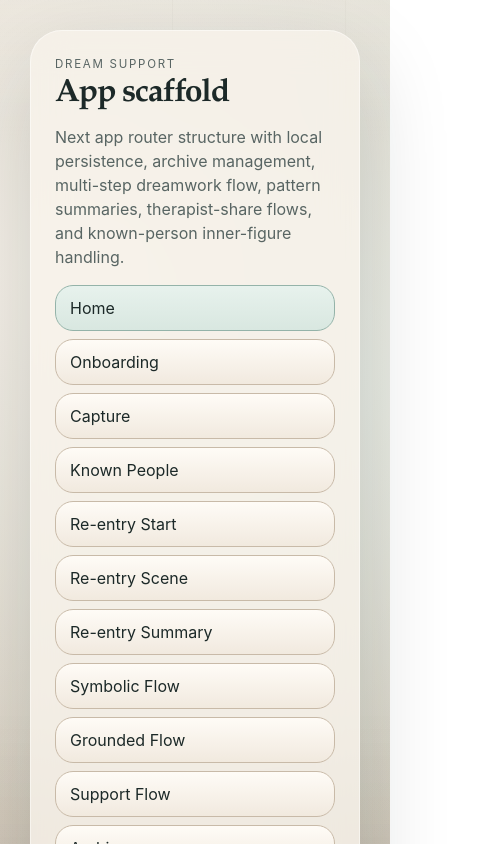
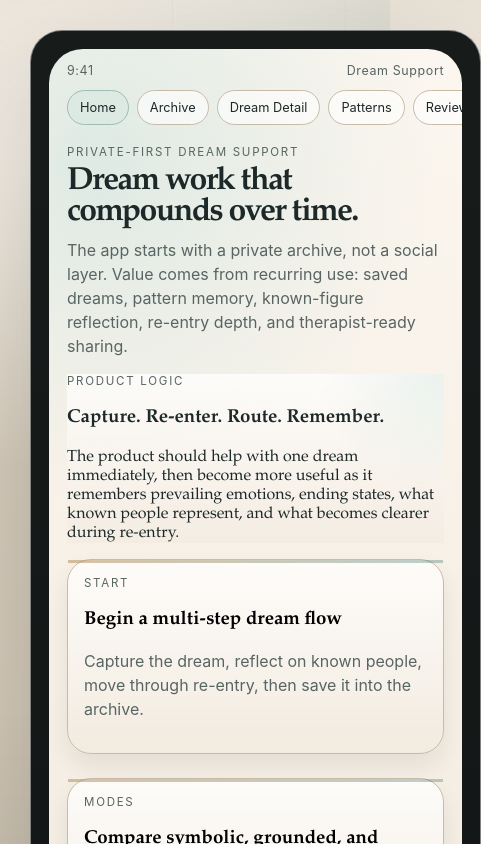
Before and after one commit to alexdg1/dream_app, a Next.js app: page / in a window 390 px wide. Shown: the top 844 px of the page, 481 px wide, since content can reach past the window. Built offline with nearby package versions, Linux system fonts and the light colour scheme.

Commit message:
Add explicit mobile screen navigation

```diff
--- a/app/globals.css
+++ b/app/globals.css
@@ -81,6 +81,28 @@ button, input, textarea, select { font: inherit; }
     linear-gradient(180deg, #fbf6ef 0%, #f0e7da 100%);
 }
 .statusbar { display: flex; justify-content: space-between; padding: 14px 18px 0; color: var(--muted); font-size: .78rem; letter-spacing: .05em; }
+.mobile-screen-nav {
+  display: none;
+  gap: 8px;
+  padding: 12px 18px 0;
+  overflow-x: auto;
+  -webkit-overflow-scrolling: touch;
+}
+.mobile-screen-link {
+  flex: 0 0 auto;
+  border: 1px solid var(--line);
+  background: rgba(255,255,255,0.62);
+  color: var(--ink);
+  border-radius: 999px;
+  padding: 9px 12px;
+  font-family: var(--sans);
+  font-size: .8rem;
+  cursor: pointer;
+}
+.mobile-screen-link.active {
+  background: rgba(220,233,227,0.94);
+  border-color: #9fbcb2;
+}
 .screen { min-height: 824px; padding: 18px 18px 100px; }
 .screen-shell h1 { margin: 0 0 10px; font-size: 2rem; line-height: .96; letter-spacing: -.05em; }
 .eyebrow { color: var(--muted); text-transform: uppercase; letter-spacing: .15em; font-size: .72rem; }
@@ -239,7 +261,9 @@ textarea { min-height: 150px; resize: vertical; }
 .tab-icon { width: 18px; height: 18px; border-radius: 999px; border: 1.4px solid currentColor; opacity: .88; }
 @media (max-width: 1180px) {
   .app-shell { grid-template-columns: 1fr; max-width: 760px; }
-  .sidebar-shell, .phone-shell { position: static; }
+  .sidebar-shell { display: none; }
+  .phone-shell { position: static; }
+  .mobile-screen-nav { display: flex; }
   .stats-grid, .mode-row, .button-stack.two-up { grid-template-columns: 1fr; }
   .interpretation-grid { grid-template-columns: 1fr; }
   .wide-card { grid-column: auto; }
--- a/components/DreamSupportApp.jsx
+++ b/components/DreamSupportApp.jsx
@@ -154,6 +154,31 @@ function TabBar({ activeTab, setActiveScreen }) {
         >
           <span className={`tab-icon ${tab.id}`} />
           <span>{tab.label}</span>
+        </button>
+      ))}
+    </nav>
+  );
+}
+
+function MobileScreenNav({ activeScreen, setActiveScreen }) {
+  const mobileLinks = [
+    { id: 'home', label: 'Home' },
+    { id: 'archive', label: 'Archive' },
+    { id: 'dream-detail', label: 'Dream Detail' },
+    { id: 'patterns', label: 'Patterns' },
+    { id: 'weekly-review', label: 'Review' },
+  ];
+
+  return (
+    <nav className="mobile-screen-nav" aria-label="Screen navigation">
+      {mobileLinks.map((link) => (
+        <button
+          key={link.id}
+          type="button"
+          className={`mobile-screen-link ${activeScreen === link.id ? 'active' : ''}`}
+          onClick={() => setActiveScreen(link.id)}
+        >
+          {link.label}
         </button>
       ))}
     </nav>
@@ -1128,6 +1153,7 @@ export default function DreamSupportApp() {
             <span>9:41</span>
             <span>Dream Support</span>
           </header>
+          <MobileScreenNav activeScreen={activeScreen} setActiveScreen={setActiveScreen} />
           <section className={`screen ${activeTab}`}>{content}</section>
           <TabBar activeTab={activeTab} setActiveScreen={setActiveScreen} />
         </div>
```
